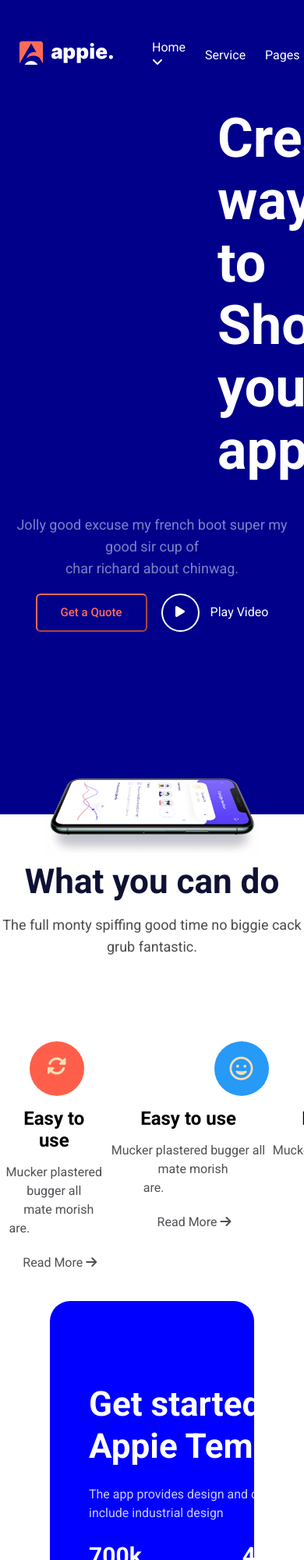
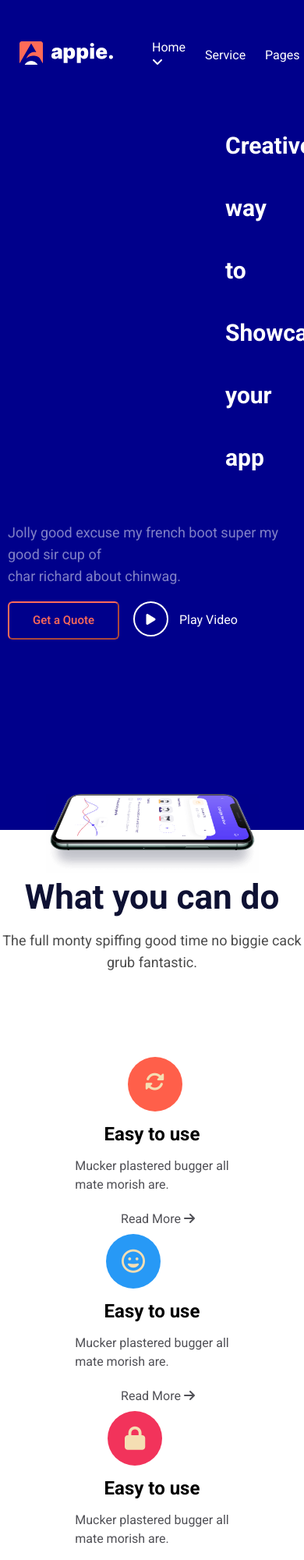
Before and after one commit to afruzaakter/appie, a plain HTML site: page index.html in a window 390 px wide. Shown: the top 2000 px of the page at 78% size. Drawn offline with Linux system fonts and the light colour scheme.

Commit message:
responsive

```diff
--- a/style.css
+++ b/style.css
@@ -4,6 +4,7 @@
 *{
     margin: 0;
     padding: 0;
+    box-sizing: border-box;
 }
 body{
     font-family: "Roboto", sans-serif;
@@ -25,7 +26,7 @@ body{
     justify-content: space-between;
     align-items: center;
     font-family: 'Roboto', sans-serif;
-    width: 97%;
+    width: 100%;
     margin: 0 auto;
     background-color: darkblue;
     padding: 25px;
@@ -801,3 +802,33 @@ align-items: center;
     margin-right: 5px;
 }
 /*--  part-9  footer part. ... end */
+/*-- Responsive Design--*/
+
+ @media screen and (max-width:700px){
+ .appieIconPart{
+     grid-template-columns: repeat(1, 1fr);
+ }
+ .HomeSlider{
+    padding: 10px;
+    text-align: start;
+ }
+ .HomeSlider h1{
+font-size: 30px;
+
+ }
+ .appietemplate{
+    padding: 20px;
+    margin-right: 80px;
+ }
+ .appieTemH h1{
+  font-size: 30px;
+
+ }
+ .appietemplate p{
+     font-size: 13px;
+ }
+ .appieARU{
+     display: grid;
+     grid-template-columns: repeat(1, 1fr);
+ }
+ }
```
